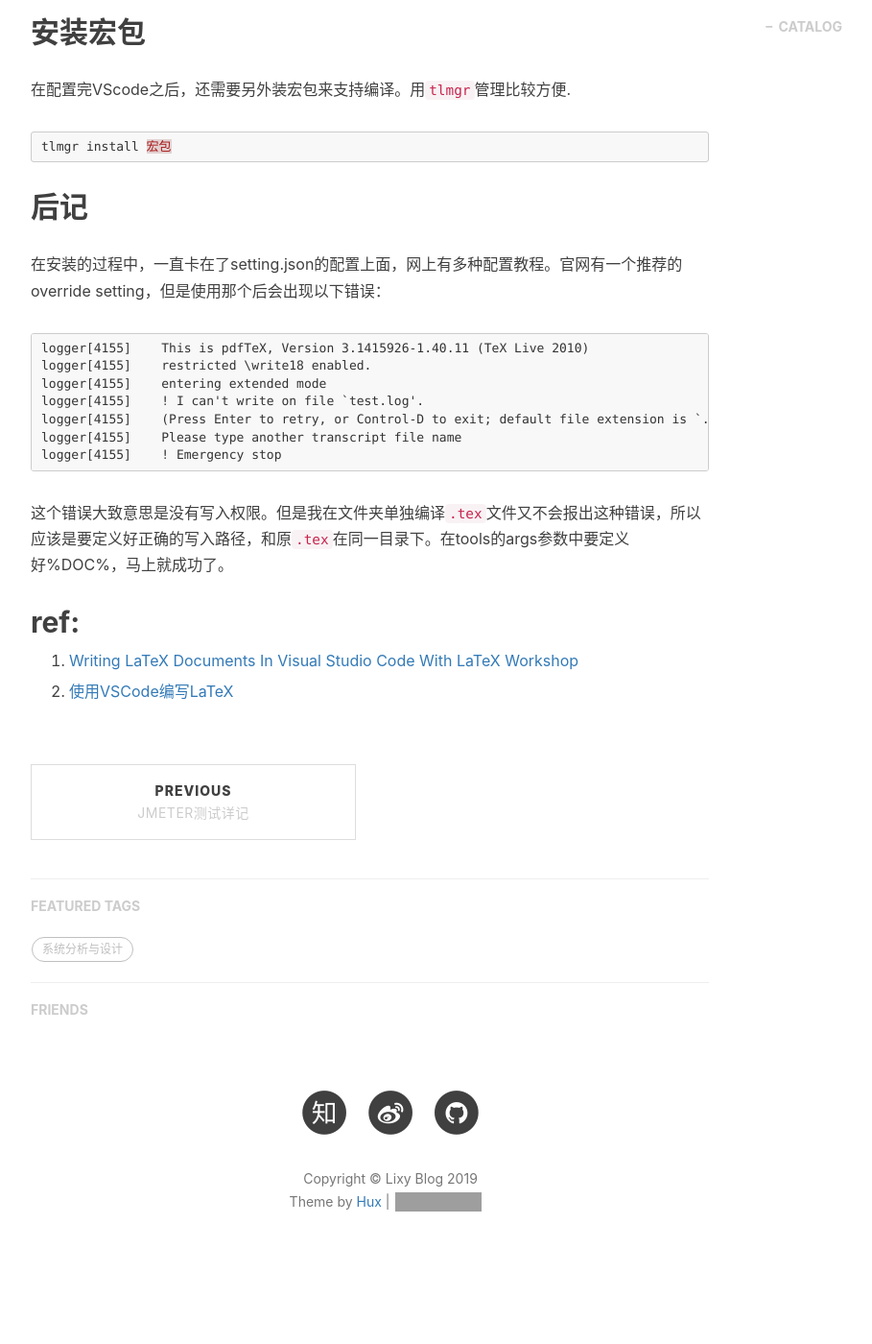
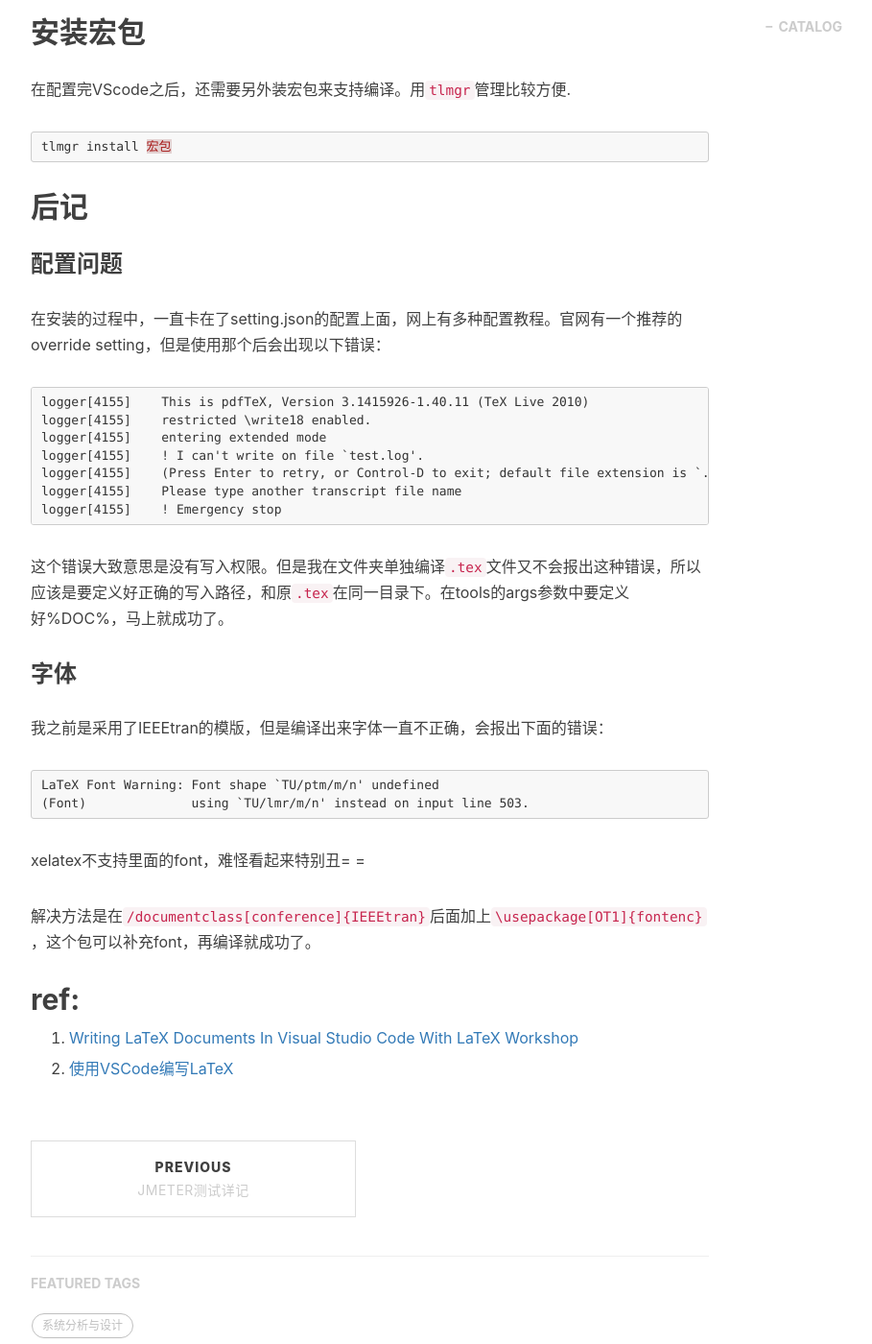
Before and after one commit to humanlee1011/humanlee1011.github.io, a Jekyll site: the page built from _posts/2019-02-25-MacTex.md, in a window 1280 px wide and 1400 px high, scrolled down 3464 px. Shown: the whole window at 96% size, without its empty margins (233-1142 px from the left). Built offline with Jekyll 4.4.1, drawn with Linux system fonts in a browser that asks for light colours; nearby versions of some CDN libraries; comment, search, counter and statistics services are not loaded; before the commit the page ends 4820 px from its top, so only the background shows below that; grey boxes are pictures that could not be loaded.

Commit message:
update MacTex后记

````diff
--- a/_posts/2019-02-25-MacTex.md
+++ b/_posts/2019-02-25-MacTex.md
@@ -121,6 +121,7 @@ tlmgr install 宏包
 
 ## 后记
 
+### 配置问题
 在安装的过程中，一直卡在了setting.json的配置上面，网上有多种配置教程。官网有一个推荐的override setting，但是使用那个后会出现以下错误：
 
 ```
@@ -135,7 +136,18 @@ logger[4155]    ! Emergency stop
 
 这个错误大致意思是没有写入权限。但是我在文件夹单独编译`.tex`文件又不会报出这种错误，所以应该是要定义好正确的写入路径，和原`.tex`在同一目录下。在tools的args参数中要定义好%DOC%，马上就成功了。
 
+### 字体
 
+我之前是采用了IEEEtran的模版，但是编译出来字体一直不正确，会报出下面的错误：
+
+```
+LaTeX Font Warning: Font shape `TU/ptm/m/n' undefined
+(Font)              using `TU/lmr/m/n' instead on input line 503.
+```
+
+xelatex不支持里面的font，难怪看起来特别丑= =
+
+解决方法是在`/documentclass[conference]{IEEEtran}`后面加上`\usepackage[OT1]{fontenc} `，这个包可以补充font，再编译就成功了。
 
 ## ref:
 
````
